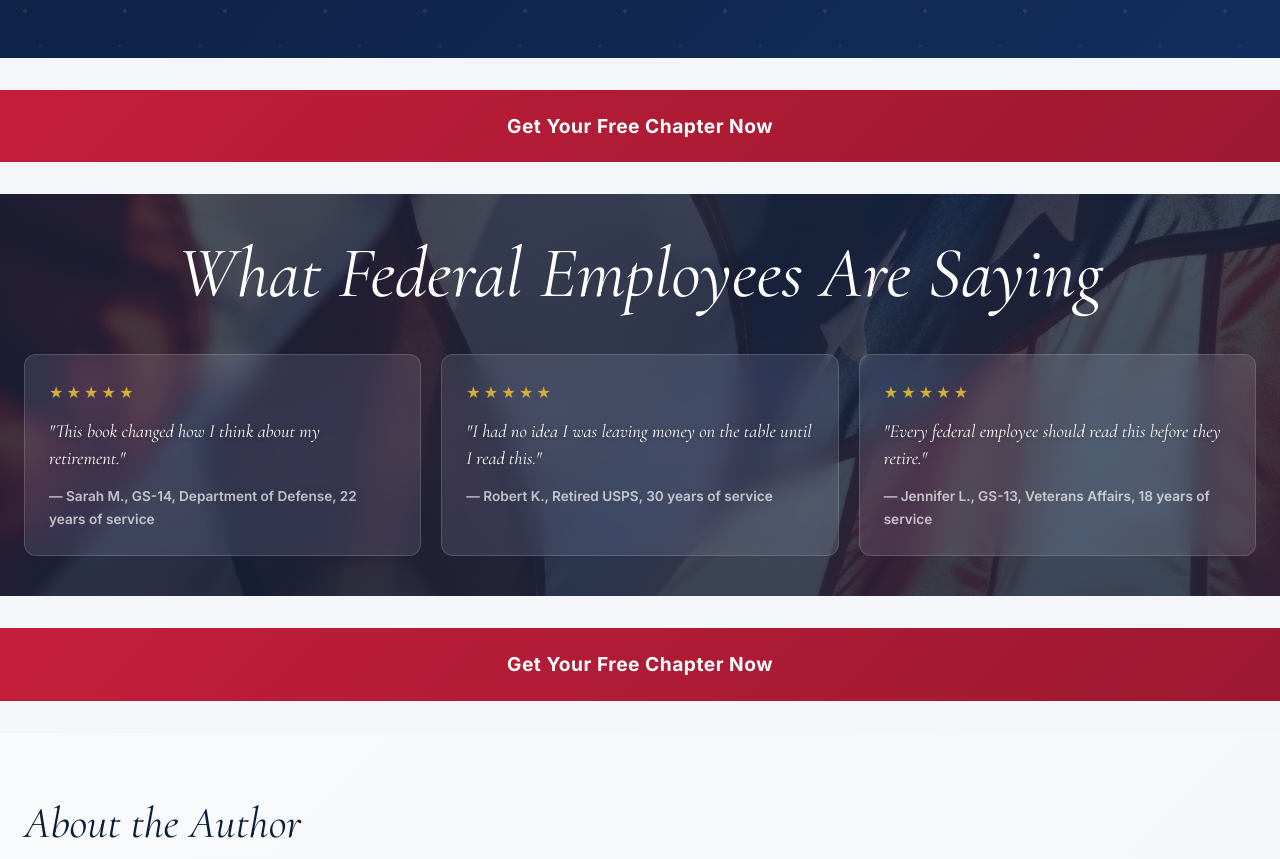
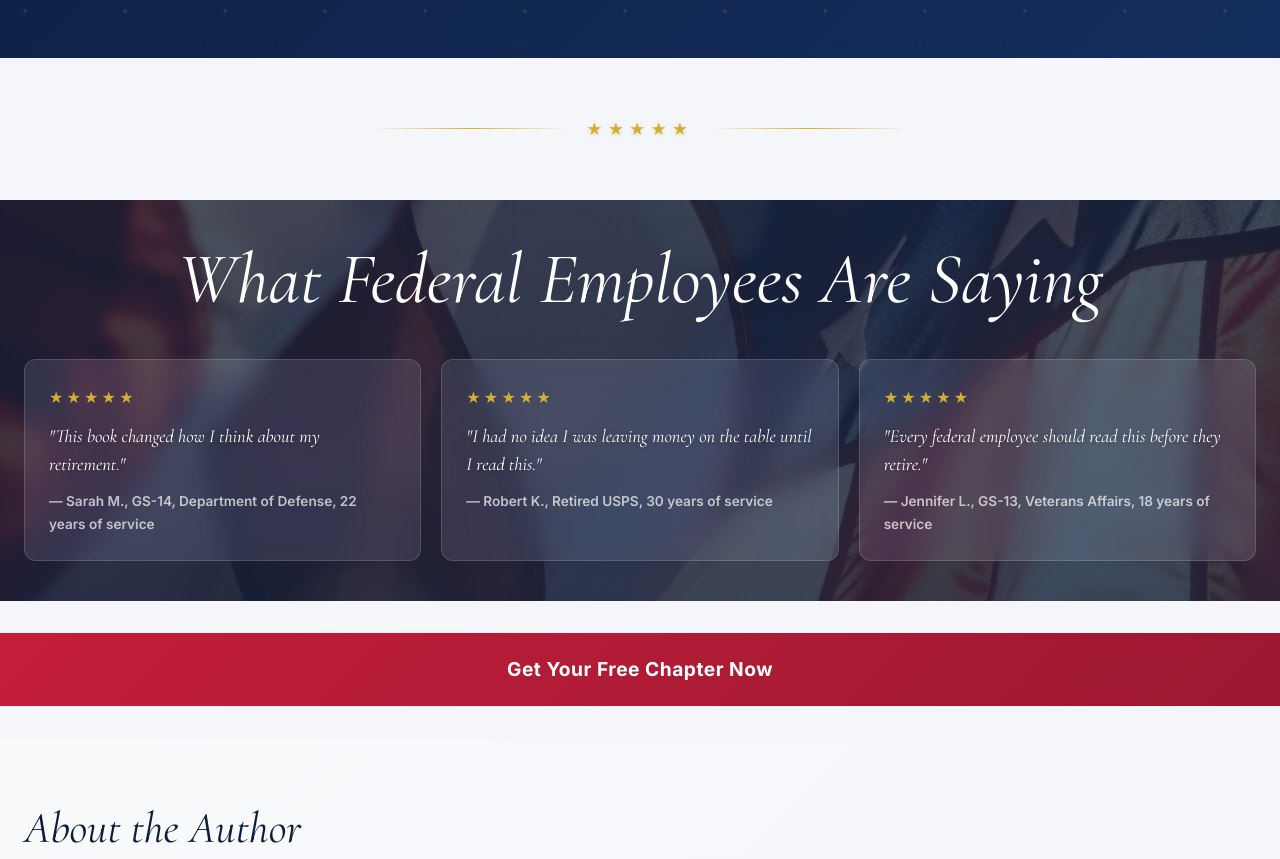
Before and after one commit to Gull-Stack/federal-benefits-gap-book, an Eleventy site: page src/index.njk in a window 1280 px wide. Shown: the part 2619-3478 px from the top of the page. Built offline with nearby package versions, Linux system fonts and the light colour scheme; Eleventy itself is replaced by a stand-in of ours; files that its build step writes are made by us from their sources; a web font is replaced by a local one.

Commit message:
Bot Melvin: Replace pre-testimonials CTA with gold star divider

```diff
--- a/src/css/style.css
+++ b/src/css/style.css
@@ -1128,6 +1128,30 @@ noscript .counter {
   display: none;
 }
 
+/* ========== GOLD STAR DIVIDER ========== */
+.gold-star-divider {
+  display: flex;
+  align-items: center;
+  justify-content: center;
+  padding: 1.5rem 2rem;
+  background: var(--off-white);
+  gap: 1rem;
+}
+
+.gold-line {
+  flex: 1;
+  max-width: 200px;
+  height: 1px;
+  background: linear-gradient(to right, transparent, var(--star-gold), transparent);
+}
+
+.gold-stars {
+  color: var(--star-gold);
+  font-size: 1.1rem;
+  letter-spacing: 0.35rem;
+  text-shadow: 0 1px 4px rgba(212,175,55,0.3);
+}
+
 /* ========== MOBILE STICKY CTA BAR ========== */
 .mobile-cta-bar {
   position: fixed;
--- a/src/index.njk
+++ b/src/index.njk
@@ -171,14 +171,12 @@ layout: "base.njk"
     </div>
 </section>
 
-<!-- CTA after This Book Is For You If -->
-<section class="mid-cta">
-    <div class="container">
-        <div class="mid-cta-content">
-            <a href="#free-chapter" class="btn btn-primary btn-large">Get Your Free Chapter Now</a>
-        </div>
-    </div>
-</section>
+<!-- Gold star divider -->
+<div class="gold-star-divider">
+    <span class="gold-line"></span>
+    <span class="gold-stars">&#9733;&#9733;&#9733;&#9733;&#9733;</span>
+    <span class="gold-line"></span>
+</div>
 
 <!-- Testimonials Section -->
 <section class="testimonials">
```
